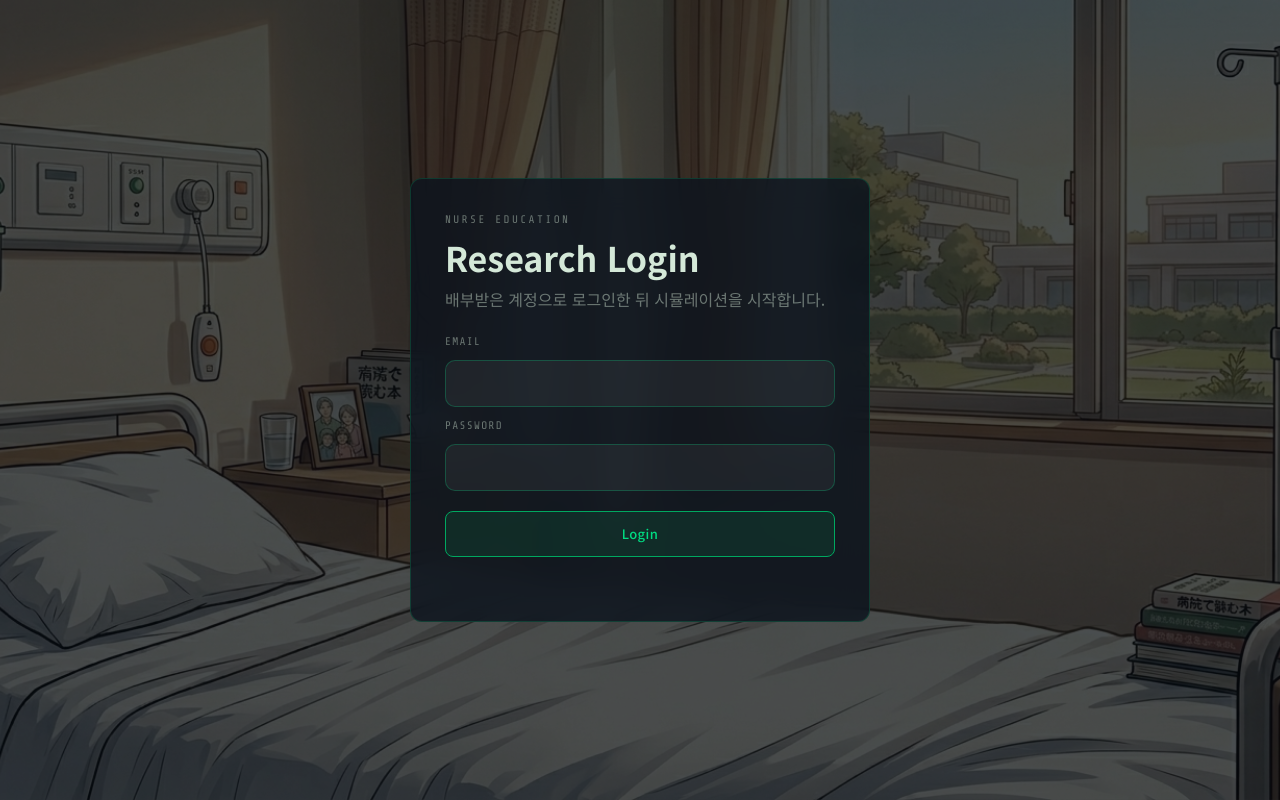
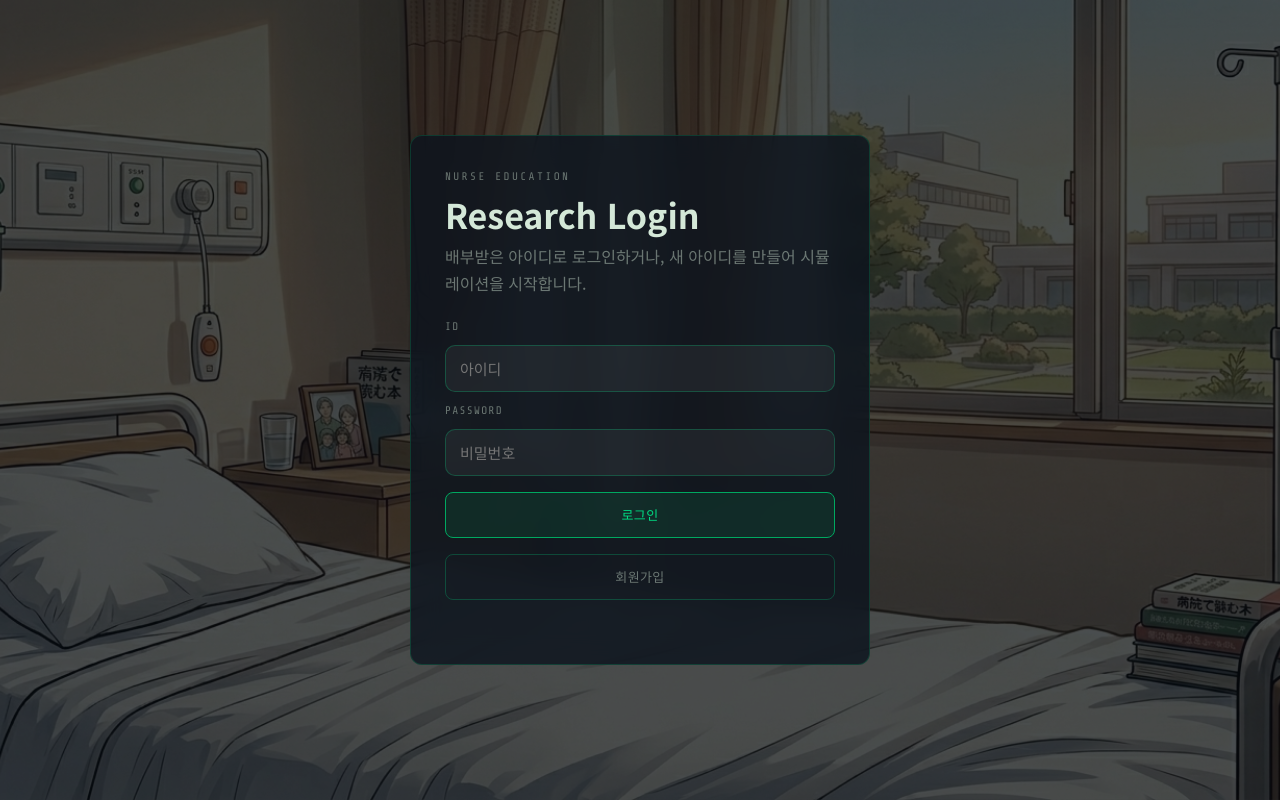
Before and after one commit to Yeongrok93/NurseEducation, a Flask app: page /login in a window 1280 px wide. Run offline with Flask 3, Linux system fonts and the light colour scheme; some libraries are stand-ins or nearby versions.

Commit message:
Replace Supabase Auth with simple username/password login for research use
- Remove Supabase JS SDK dependency from login page
- Add research_users table schema and CRUD in log_repository
- Add /auth/login and /auth/register endpoints
- Add local fallback auth when Supabase table is unavailable
- Change login UI from email to simple ID/password with register button

Co-Authored-By: Claude Opus 4.6 (1M context) <noreply@anthropic.com>

```diff
--- a/app.py
+++ b/app.py
@@ -32,8 +32,7 @@ CORS(app)
 SCENARIO_NAME = "spo2_drop"
 _scenario_template = load_scenario(SCENARIO_NAME)
 
-SUPABASE_URL = os.getenv("SUPABASE_URL", "")
-SUPABASE_ANON_KEY = os.getenv("SUPABASE_ANON_KEY", "")
+LOCAL_USERS: dict[str, dict] = {}
 
 SBAR_SCORE_KEYS = [
     "identify_self",
@@ -165,39 +164,63 @@ def _new_game() -> GameState:
 def login():
     if current_user_id():
         return redirect(url_for("home"))
-    return render_template(
-        "login.html",
-        supabase_url=SUPABASE_URL,
-        supabase_anon_key=SUPABASE_ANON_KEY,
-    )
+    return render_template("login.html")
 
 
-@app.route("/auth/session", methods=["POST"])
-def auth_session():
-    if not log_repo.client:
-        return jsonify({"error": "Supabase is not configured"}), 500
+@app.route("/auth/login", methods=["POST"])
+def auth_login():
+    data = request.get_json(silent=True) or {}
+    username = data.get("username", "").strip()
+    password = data.get("password", "").strip()
 
-    data = request.get_json(silent=True) or {}
-    access_token = data.get("access_token")
-    if not access_token:
-        return jsonify({"error": "Missing access token"}), 400
+    if not username or not password:
+        return jsonify({"error": "아이디와 비밀번호를 입력해 주세요."}), 400
 
-    try:
-        response = log_repo.client.auth.get_user(access_token)
-        user = response.user
-    except Exception as exc:
-        logger.exception("Failed to verify Supabase token.")
-        return jsonify({"error": f"Token verification failed: {str(exc)}"}), 401
+    user = log_repo.authenticate_user(username, password)
+
+    if not user and username in LOCAL_USERS:
+        local = LOCAL_USERS[username]
+        if local["password"] == password:
+            user = local
 
     if not user:
-        return jsonify({"error": "Invalid user"}), 401
+        return jsonify({"error": "아이디 또는 비밀번호가 올바르지 않습니다."}), 401
 
     session.clear()
-    session["user_id"] = user.id
-    session["user_email"] = user.email
-    session["auth_access_token"] = access_token
+    session["user_id"] = str(user["id"])
+    session["user_email"] = user.get("display_name") or username
 
-    return jsonify({"user_id": user.id, "email": user.email})
+    return jsonify({"user_id": str(user["id"]), "username": username})
+
+
+@app.route("/auth/register", methods=["POST"])
+def auth_register():
+    data = request.get_json(silent=True) or {}
+    username = data.get("username", "").strip()
+    password = data.get("password", "").strip()
+
+    if not username or not password:
+        return jsonify({"error": "아이디와 비밀번호를 입력해 주세요."}), 400
+
+    if len(username) < 2:
+        return jsonify({"error": "아이디는 2자 이상이어야 합니다."}), 400
+
+    if len(password) < 4:
+        return jsonify({"error": "비밀번호는 4자 이상이어야 합니다."}), 400
+
+    user = log_repo.register_user(username, password)
+
+    if not user:
+        import uuid
+        uid = str(uuid.uuid4())
+        user = {"id": uid, "username": username, "password": password}
+        LOCAL_USERS[username] = user
+
+    session.clear()
+    session["user_id"] = str(user["id"])
+    session["user_email"] = username
+
+    return jsonify({"user_id": str(user["id"]), "username": username})
 
 
 @app.route("/auth/me")
--- a/templates/login.html
+++ b/templates/login.html
@@ -7,16 +7,17 @@
   <div class="login-card panel">
     <div class="login-kicker">NURSE EDUCATION</div>
     <h1 class="login-title">Research Login</h1>
-    <p class="login-copy">배부받은 계정으로 로그인한 뒤 시뮬레이션을 시작합니다.</p>
+    <p class="login-copy">배부받은 아이디로 로그인하거나, 새 아이디를 만들어 시뮬레이션을 시작합니다.</p>
 
     <form id="loginForm" class="login-form">
-      <label class="login-label" for="email">Email</label>
-      <input id="email" name="email" type="email" autocomplete="username" required>
+      <label class="login-label" for="username">ID</label>
+      <input id="username" name="username" type="text" autocomplete="username" placeholder="아이디" required>
 
       <label class="login-label" for="password">Password</label>
-      <input id="password" name="password" type="password" autocomplete="current-password" required>
+      <input id="password" name="password" type="password" autocomplete="current-password" placeholder="비밀번호" required>
 
-      <button id="loginButton" type="submit">Login</button>
+      <button id="loginButton" type="submit">로그인</button>
+      <button id="registerButton" type="button" class="btn-register">회원가입</button>
       <p id="loginStatus" class="login-status"></p>
     </form>
   </div>
@@ -88,8 +89,18 @@
 }
 
 .login-form button {
-  margin-top: 8px;
+  margin-top: 4px;
   height: 46px;
+}
+
+.btn-register {
+  background: transparent;
+  border: 1px solid rgba(0,220,130,0.25);
+  color: var(--text-dim);
+}
+.btn-register:hover {
+  background: rgba(0,220,130,0.08);
+  color: var(--green);
 }
 
 .login-status {
@@ -101,49 +112,64 @@
 .login-status.error {
   color: var(--red);
 }
+
+.login-status.success {
+  color: var(--green);
+}
 </style>
 
-<script src="https://cdn.jsdelivr.net/npm/@supabase/supabase-js@2"></script>
 <script>
-const supabaseClient = window.supabase.createClient("{{ supabase_url }}", "{{ supabase_anon_key }}");
 const loginForm = document.getElementById("loginForm");
 const loginButton = document.getElementById("loginButton");
+const registerButton = document.getElementById("registerButton");
 const loginStatus = document.getElementById("loginStatus");
 
-loginForm.addEventListener("submit", async (event) => {
-  event.preventDefault();
-  loginButton.disabled = true;
-  loginStatus.classList.remove("error");
-  loginStatus.innerText = "Signing in...";
-
-  const email = document.getElementById("email").value.trim();
+async function authRequest(endpoint) {
+  const username = document.getElementById("username").value.trim();
   const password = document.getElementById("password").value;
 
+  if (!username || !password) {
+    loginStatus.className = "login-status error";
+    loginStatus.innerText = "아이디와 비밀번호를 입력해 주세요.";
+    return;
+  }
+
+  loginButton.disabled = true;
+  registerButton.disabled = true;
+  loginStatus.className = "login-status";
+  loginStatus.innerText = "처리 중...";
+
   try {
-    const { data, error } = await supabaseClient.auth.signInWithPassword({ email, password });
-    if (error) throw error;
-
-    const accessToken = data.session?.access_token;
-    if (!accessToken) throw new Error("No access token returned.");
-
-    const res = await fetch("/auth/session", {
+    const res = await fetch(endpoint, {
       method: "POST",
       headers: { "Content-Type": "application/json" },
-      body: JSON.stringify({ access_token: accessToken }),
+      body: JSON.stringify({ username, password }),
     });
 
     const payload = await res.json();
     if (!res.ok) {
-      throw new Error(payload.error || "Session sync failed.");
+      throw new Error(payload.error || "요청 처리에 실패했습니다.");
     }
 
+    loginStatus.className = "login-status success";
+    loginStatus.innerText = "로그인 성공!";
     window.location.href = "/";
   } catch (error) {
-    loginStatus.classList.add("error");
-    loginStatus.innerText = error.message || "Login failed.";
+    loginStatus.className = "login-status error";
+    loginStatus.innerText = error.message || "오류가 발생했습니다.";
   } finally {
     loginButton.disabled = false;
+    registerButton.disabled = false;
   }
+}
+
+loginForm.addEventListener("submit", (event) => {
+  event.preventDefault();
+  authRequest("/auth/login");
+});
+
+registerButton.addEventListener("click", () => {
+  authRequest("/auth/register");
 });
 </script>
 {% endblock %}
```
Also changed, not shown: engine/log_repository.py (+48 -0 lines), supabase/research_users.sql (added, +11 -0 lines).
